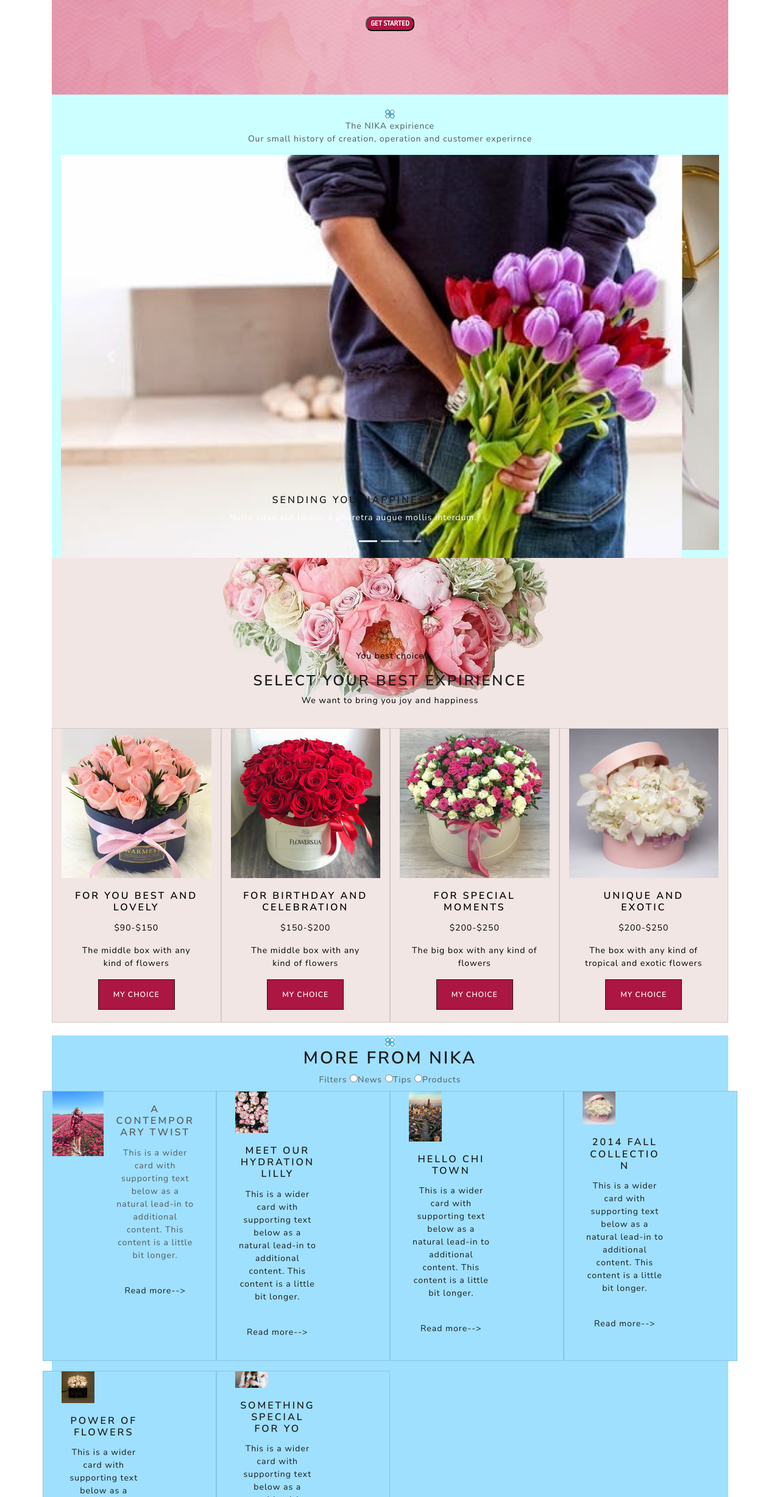
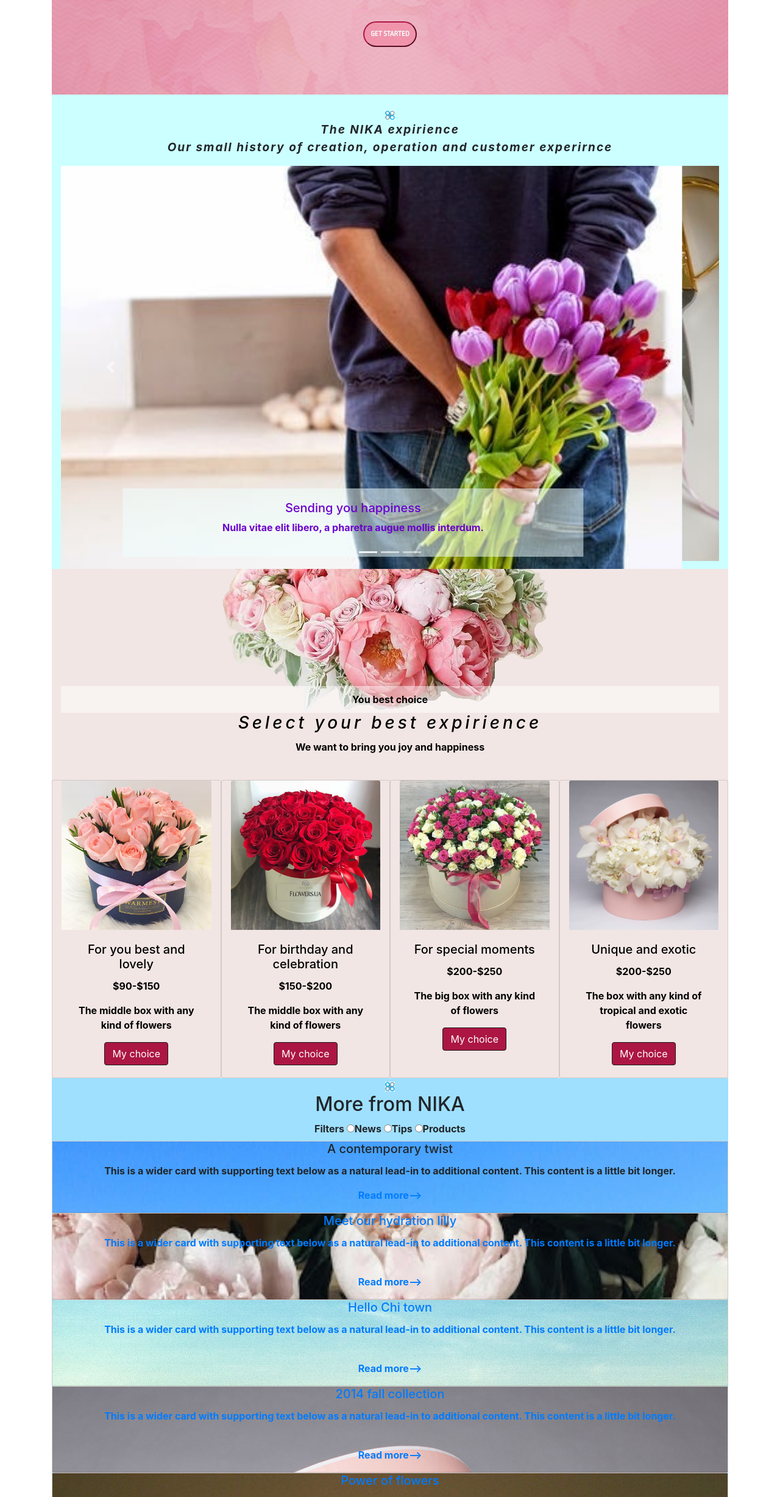
Before and after one commit to Lyudmila1711/HTML-for-my-final-site-, a plain HTML site: page index.html in a window 1280 px wide. Shown: the part 345-2800 px from the top of the page at 61% size. Drawn offline with nearby package versions, Linux system fonts and the light colour scheme; a web font is replaced by a local one.

Commit message:
Fix cards

```diff
--- a/css/index.css
+++ b/css/index.css
@@ -16,8 +16,23 @@
         font-size: 2rem;
         font-family: 'Pathway Gothic One', sans-serif;
         text-transform: uppercase;
+        letter-spacing: 7px;
         color: var(--second-color);
-        margin: 50px 0 0 0;
+        padding-top: 85px;
+    }
+}
+
+@media (max-width:425px) {
+    nav div.addInfo {
+        display: none;
+    }
+    body header nav div label {
+    font-size: 12px;
+    color: white;
+    margin: 10px 20px;
+    }
+    body header div.font-label {
+        letter-spacing: 5px;
     }
 }
 
@@ -34,6 +49,12 @@ body header nav {
     display: grid;
     grid-template-columns: 1fr 1fr 1fr;
     align-items: center;
+    padding-top: 20px;
+}
+
+button#dropdownMenuButton.btn-secondary {
+    border-color: #ac1643;
+    background-color: #ffdcdc2e;
 }
 
 body header nav h1 {
@@ -80,6 +101,17 @@ body aside {
     padding-top: 20px;
 }
 
+div.aside-title {
+    font-style: italic;
+    letter-spacing: 2px;
+    font-size: 19px;
+}
+
+div.carousel-caption {
+    color: #6b00cc;
+    background-color: #f0ffff87;
+}
+
 body main {
     background-image: url(../img/fon-bouquiet.png);
     min-height: 500px;
@@ -94,6 +126,17 @@ body main.container {
     grid-template-rows: 2fr 2fr 3fr;
     text-align: center;
     color: black;
+    padding-top: 192px;
+}
+
+main span {
+    background-color: #ffffff75;
+    padding: 10px 10px 10px 10px;
+}
+
+main h3 {
+    font-style: italic;
+    letter-spacing: 5px;
 }
 
 .card {
@@ -113,12 +156,14 @@ nav div button.btn {
 .action-button {
     font-family: 'Ropa Sans', sans-serif;
     display: inline-block;
-	border-radius: 10px;
-    color: #f7f7f9;
+    border-radius: 54px;
+    color: #f8f9fa;
     font-size: 12px;
     text-transform: uppercase;
-    background-color: #ac1643;
+    border-color: #ac1643;
+    background-color: #f3557d54;
     margin: 40px;
+    padding: 10px;
 }
 
 #History {
@@ -126,6 +171,56 @@ nav div button.btn {
     background-color: #9fe0ff;
 }
 
-.mb-3 {
-    background-color: #9fe0ff;
+/* div.articles-of-history {
+    display: grid;
+    grid-template-columns: 1fr 1fr;
+} */
+
+
+div.card.contemp {
+    background-image: url(../img/contemporary.jpg);
+    background-size: cover;
+    background-repeat: no-repeat;
+    background-position: top;
+
 }
+
+div.card.hydration {
+    background-image: url(../img/pions.jpg);
+    background-size: cover;
+    background-repeat: no-repeat;
+    background-position: top;
+
+}
+
+div.card.chi-town {
+    background-image: url(../img/chi-town.jpg);
+    background-size: cover;
+    background-repeat: no-repeat;
+    background-position: top;
+
+}
+
+div.card.collection {
+    background-image: url(../img/oleander-in-box.jpg);
+    background-size: cover;
+    background-repeat: no-repeat;
+    background-position: top;
+
+}
+
+div.card.article-flowers {
+    background-image: url(../img/party-flower.jpg);
+    background-size: cover;
+    background-repeat: no-repeat;
+    background-position: top;
+
+}
+
+div.card.special-art {
+    background-image: url(../img/women-make-flowers.png);
+    background-size: cover;
+    background-repeat: no-repeat;
+    background-position: top;
+
+}
--- a/index.html
+++ b/index.html
@@ -5,16 +5,15 @@
     <meta name="viewport" content="width=device-width, initial-scale=1.0">
     <meta http-equiv="X-UA-Compatible" content="ie=edge">
     <link rel="icon" href="img/icon.png">
-    <link rel="stylesheet" href="https://bootswatch.com/4/lux/bootstrap.min.css">
+    <link rel="stylesheet" href="https://stackpath.bootstrapcdn.com/bootstrap/4.4.1/css/bootstrap.min.css" integrity="sha384-Vkoo8x4CGsO3+Hhxv8T/Q5PaXtkKtu6ug5TOeNV6gBiFeWPGFN9MuhOf23Q9Ifjh" crossorigin="anonymous">
+    <script src="https://stackpath.bootstrapcdn.com/bootstrap/4.4.1/js/bootstrap.min.js" integrity="sha384-wfSDF2E50Y2D1uUdj0O3uMBJnjuUD4Ih7YwaYd1iqfktj0Uod8GCExl3Og8ifwB6" crossorigin="anonymous"></script>
     <link rel="stylesheet" href="css/index.css">
+    <link rel="stylesheet" href="path/to/font-awesome/css/font-awesome.min.css">
     <title>Delivery-flowers</title>
 </head>
 <body class="container">
     <header>
         <nav>
-            <!-- <div>
-                <button name="menu" type="button">menu</button>
-            </div> -->
             <div class="dropdown">
                 <button class="btn btn-secondary dropdown-toggle" type="button" id="dropdownMenuButton" data-toggle="dropdown" aria-haspopup="true" aria-expanded="false">
                   Menu
@@ -27,7 +26,7 @@
                 </div>
               </div>
             <h1>NIKA</h1>
-            <div>
+            <div class="addInfo">
                 <label id="call-back">ask us anything:050-663-69-17</label>
                 <form class="authentication" id="LogIn">Sign in</form>
             </div>
@@ -39,7 +38,7 @@
         </div>
     </header>
     <aside id="Expiriance" class="container">
-        <img src="img/fav_flower.png" alt="favicon mini-flower">
+        <img src="img/fav_flower.png" alt="mini-flower">
         <div class="aside-title">The NIKA expirience
             <p>Our small history of creation, operation and customer experirnce</p>
         </div>
@@ -83,7 +82,6 @@
         </div>
     </aside>
     <main id="Shopping" class="container">
-        <!-- <img src="img/bouquet-of-roses.jpg" alt="bouquet of roses reversed"> -->
         <span>You best choice</span>
         <h3>Select your best expirience</h3>
         <p>We want to bring you joy and happiness</p>
@@ -126,7 +124,6 @@
             </article>
         </div>
     </main>
-    <br>
     <article id="History">
         <img src="img/fav_flower.png" alt="favicon mini-flower">
         <h2>More from NIKA</h2>
@@ -141,100 +138,56 @@
                     <input type="radio" name="products" value="products">Products
                 </label>
         </div>
-        <div class="row">
-            <div class="card mb-3 news col-12 col-sm-6 col-lg-3">
-                <div class="row no-gutters">
-                <div class="col-md-4">
-                    <img src="img/contemporary.jpg" class="card-img" alt="women in fieal of flowers">
-                </div>
-                <div class="col-md-8">
-                    <div class="card-body">
+        <div class="card contemp">
+            <div class="card-content">
                 <h5 class="card-title">A contemporary twist</h5>
                 <p class="card-text">This is a wider card with supporting text below as a natural lead-in to additional content. This content is a little bit longer.</p>
-                    <br>
                 <a href="">Read more--></small></p>
             </div>
         </div>
-                </div>
-            </div>
-            <div class="card mb-3 col-12 col-sm-6 col-lg-3 news tips">
-                <div class="row no-gutters">
-                <div class="col-md-4">
-                    <img src="img/pions.jpg" class="card-img" alt="purple pions">
-                </div>
-                <div class="col-md-8">
-                    <div class="card-body">
+        <div class="card hydration">
+            <div class="card-content">
                 <h5 class="card-title">Meet our hydration lilly</h5>
                 <p class="card-text">This is a wider card with supporting text below as a natural lead-in to additional content. This content is a little bit longer.</p>
                 <br>
                 <a href="">Read more--></small></p>
             </div>
         </div>
-                </div>
-            </div>
-            <div class="card mb-3 col-12 col-sm-6 col-lg-3 news">
-                <div class="row no-gutters">
-                <div class="col-md-4">
-                    <img src="img/chi-town.jpg" class="card-img" alt="chi town">
-                </div>
-                <div class="col-md-8">
-                    <div class="card-body">
+        <div class="card chi-town">
+            <div class="card-content">
                 <h5 class="card-title">Hello Chi town</h5>
                 <p class="card-text">This is a wider card with supporting text below as a natural lead-in to additional content. This content is a little bit longer.</p>
                 <br>
                 <a href="">Read more--></small></p>
             </div>
         </div>
-                </div>
-            </div>
-            <div class="card mb-3 col-12 col-sm-6 col-lg-3 news tips">
-                <div class="row no-gutters">
-                <div class="col-md-4">
-                    <img src="img/oleander-in-box.jpg" class="card-img" alt="oleander in box">
-                </div>
-                <div class="col-md-8">
-                    <div class="card-body">
+        <div class="card collection">
+            <div class="card-content">
                 <h5 class="card-title">2014 fall collection</h5>
                 <p class="card-text">This is a wider card with supporting text below as a natural lead-in to additional content. This content is a little bit longer.</p>
                 <br>
                 <a href="">Read more--></small></p>
             </div>
         </div>
-                </div>
-            </div>
-            <div class="card mb-3 col-12 col-sm-6 col-lg-3 news tips">
-                <div class="row no-gutters">
-                <div class="col-md-4">
-                    <img src="img/party-flower.jpg" class="card-img" alt="party flower">
-                </div>
-                <div class="col-md-8">
-                    <div class="card-body">
+        <div class="card article-flowers">
+            <div class="card-content">
                 <h5 class="card-title">Power of flowers</h5>
                 <p class="card-text">This is a wider card with supporting text below as a natural lead-in to additional content. This content is a little bit longer.</p>
                 <br>
                 <a href="">Read more--></small></p>
             </div>
         </div>
-                </div>
-            </div>
-            <div class="card mb-3 col-12 col-sm-6 col-lg-3 news tips">
-                <div class="row no-gutters">
-                <div class="col-md-4">
-                    <img src="img/women-make-flowers.png" class="card-img" alt="women make flowers">
-                </div>
-                <div class="col-md-8">
-                    <div class="card-body">
+        <div class="card special-art">
+            <div class="card-content">
                 <h5 class="card-title">Something special for yo</h5>
                 <p class="card-text">This is a wider card with supporting text below as a natural lead-in to additional content. This content is a little bit longer.</p>
                 <br>
                 <a href="">Read more--></small></p>
             </div>
         </div>
-                </div>
-            </div>
-        </div>
         <div>
             <a href="">Explore more stories</a>
+        </div>
     </div>
     </article>
     <footer>
@@ -260,15 +213,9 @@
             <a href="">pinterest</a>
         </div>
     </footer>
-
-    <script src="https://code.jquery.com/jquery-3.4.1.slim.min.js"
-		integrity="sha384-J6qa4849blE2+poT4WnyKhv5vZF5SrPo0iEjwBvKU7imGFAV0wwj1yYfoRSJoZ+n" crossorigin="anonymous">
-	</script>
-	<script src="https://cdn.jsdelivr.net/npm/popper.js@1.16.0/dist/umd/popper.min.js"
-		integrity="sha384-Q6E9RHvbIyZFJoft+2mJbHaEWldlvI9IOYy5n3zV9zzTtmI3UksdQRVvoxMfooAo" crossorigin="anonymous">
-	</script>
-	<script src="https://stackpath.bootstrapcdn.com/bootstrap/4.4.1/js/bootstrap.min.js"
-		integrity="sha384-wfSDF2E50Y2D1uUdj0O3uMBJnjuUD4Ih7YwaYd1iqfktj0Uod8GCExl3Og8ifwB6" crossorigin="anonymous">
-	</script>
+    <script src="https://ajax.googleapis.com/ajax/libs/jquery/3.2.1/jquery.min.js"></script>
+    <script src="https://code.jquery.com/jquery-3.4.1.slim.min.js" integrity="sha384-J6qa4849blE2+poT4WnyKhv5vZF5SrPo0iEjwBvKU7imGFAV0wwj1yYfoRSJoZ+n" crossorigin="anonymous"></script>
+    <script src="https://cdn.jsdelivr.net/npm/popper.js@1.16.0/dist/umd/popper.min.js" integrity="sha384-Q6E9RHvbIyZFJoft+2mJbHaEWldlvI9IOYy5n3zV9zzTtmI3UksdQRVvoxMfooAo" crossorigin="anonymous"></script>
+    <script src="https://stackpath.bootstrapcdn.com/bootstrap/4.4.1/js/bootstrap.min.js" integrity="sha384-wfSDF2E50Y2D1uUdj0O3uMBJnjuUD4Ih7YwaYd1iqfktj0Uod8GCExl3Og8ifwB6" crossorigin="anonymous"></script>
 </body>
 </html>
```
Also changed, not shown: 1 other file. Lines whose indentation alone changed are shown as unchanged.
